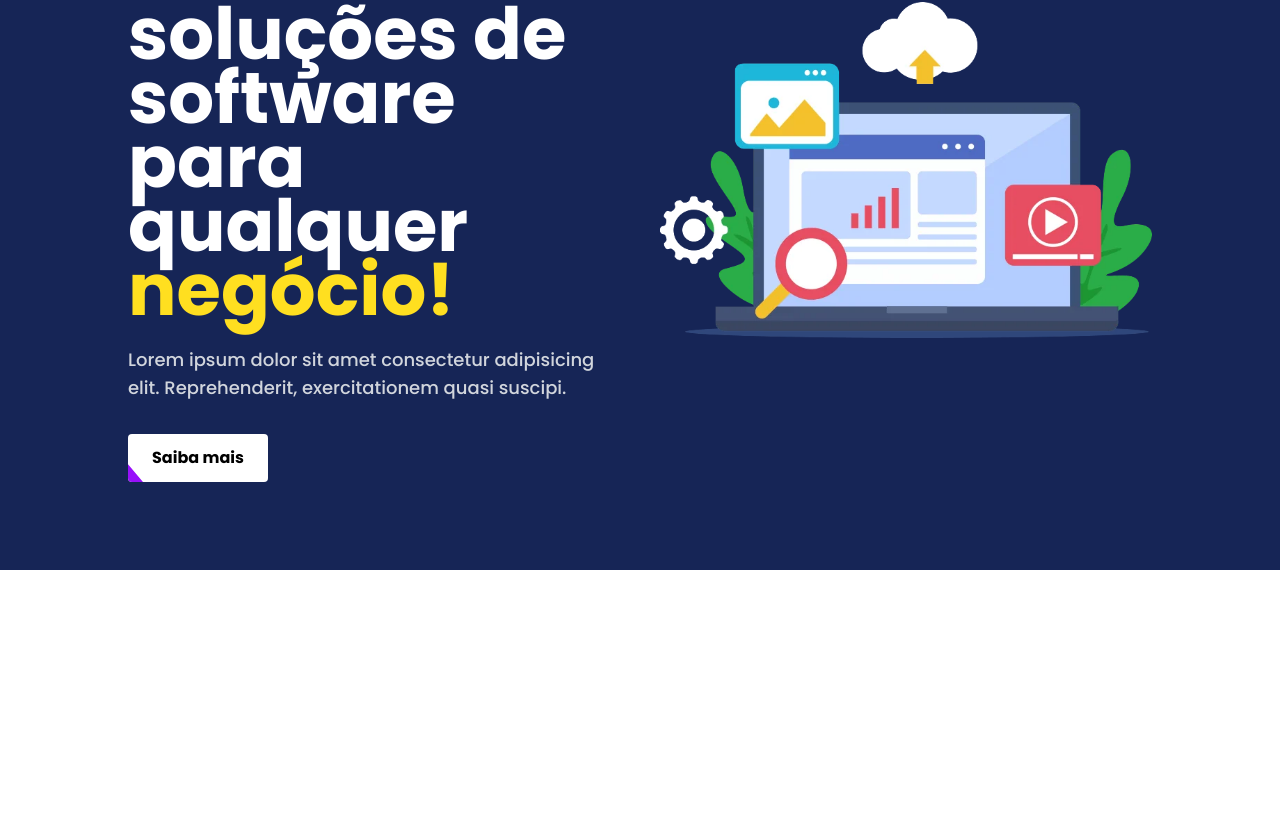
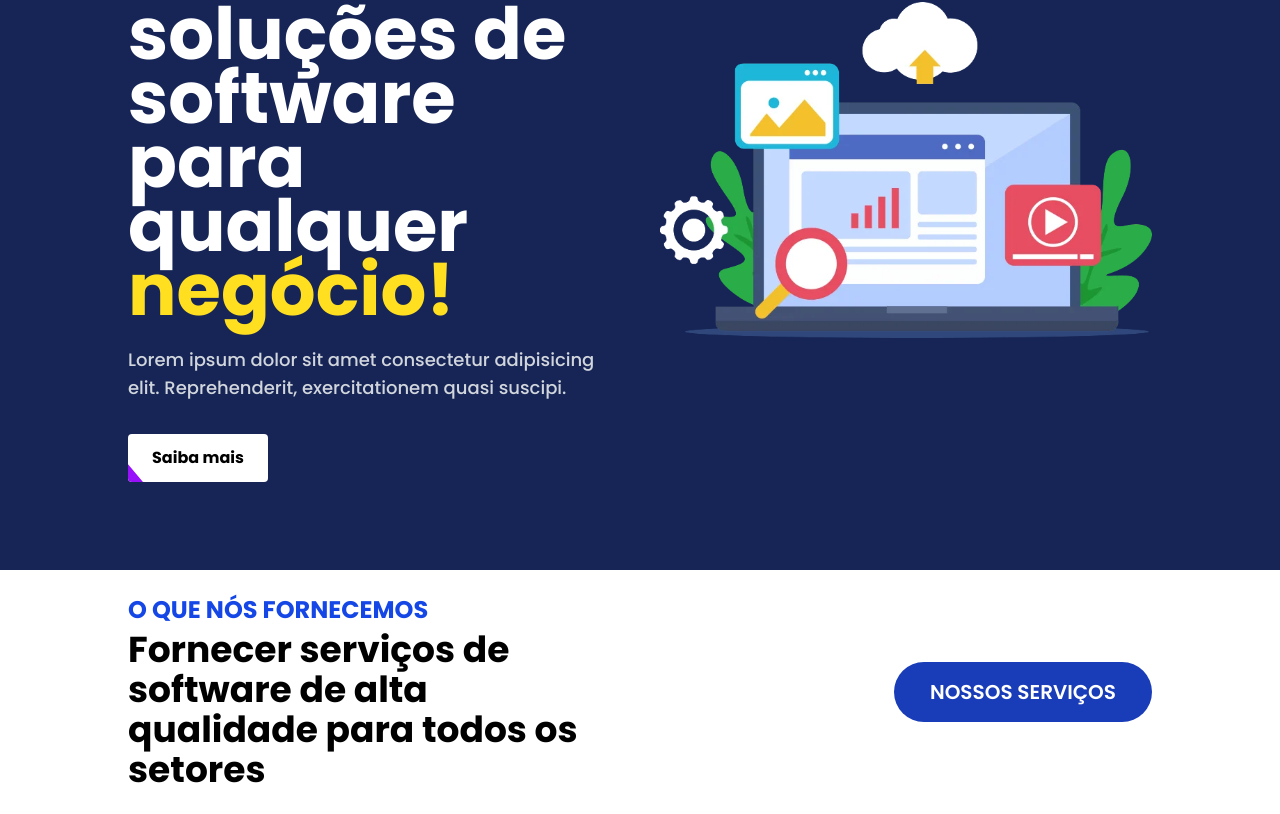
Before and after one commit to WedsonTavares/cloudence, a Next.js app: page / in a window 1280 px wide. Shown: the part 230-1044 px from the top of the page. Before the commit the page ends 800 px from the top, so only its background shows below. Built offline with nearby package versions, Linux system fonts and the light colour scheme.

Commit message:
section serviços

```diff
--- a/components/Home/Home.tsx
+++ b/components/Home/Home.tsx
@@ -1,14 +1,12 @@
 import React from 'react'
 import Hero from './Hero/Hero'
+import Services from '../Services/Services'
 
 function Home() {
   return (
     <div className='overflow-hidden'>
       <Hero />
-      {/* <ResponsiveNav /> */}
-      {/* <Nav /> */}
-      {/* <MobileNav /> */}
-      {/* <Footer /> */}
+      <Services />
     </div>
   )
 }
--- /dev/null
+++ b/components/Services/Services.tsx
@@ -0,0 +1,32 @@
+import React from 'react'
+
+const Services = () => {
+    return (
+        <div className='pt-6 pb-6'>
+            <div className='w-[80%] mx-auto'>
+                {/* section heading */}
+                <div className='grid grid-cols-1 lg:grid-cols-2 gap-10 items-center'>
+                    <div>
+
+                        <h1 className='text-lg sm:text-xl md:text-2xl font-bold
+                        text-blue-700 dark:text-pink-500 uppercase'>
+                            O que nós fornecemos
+                        </h1>
+                        <h1 className='text-xl sm:text-3xl md:text-4xl mt-1 font-bold'>
+                            Fornecer serviços de software de alta qualidade para todos os setores
+                        </h1>
+                    </div>
+                    <div className='lg:ml-auto'>
+                        <a href="#" className='w-full py-4 text-base sm:text-lg md:text-xl text-center
+                        text-white transition-colors font-semibold duration-300 bg-blue-800 rounded-full uppercase
+                        hover:bg-blue-900 ease px-9 md:w-auto'>
+                            Nossos Serviços
+                        </a>
+                    </div>
+                </div>
+            </div>
+        </div>
+    )
+}
+
+export default Services
```
Also changed, not shown: 1 other file (tests, documents, lock files or other folders).
